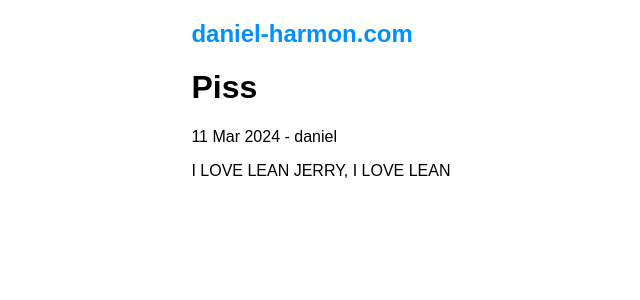
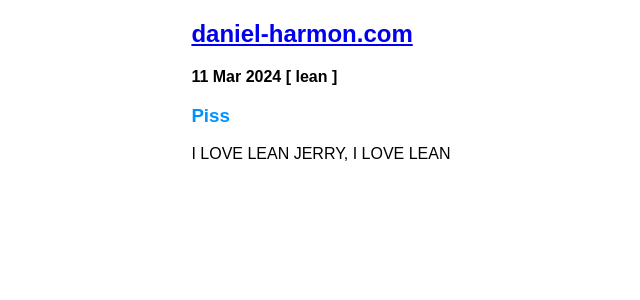
Before and after one commit to Dan-Harmon/Dan-Harmon.github.io, a Jekyll site: the page built from _posts/2024-03-11-piss.md, in a window 1280 px wide. Shown: the top 300 px of the page, without its empty margins (231-871 px from the left). Built offline with Jekyll 4.4.1, drawn with Linux system fonts in a browser that asks for light colours.

Commit message:
blog update

```diff
--- a/_layouts/default.html
+++ b/_layouts/default.html
@@ -4,7 +4,7 @@
     <meta charset="utf-8">
     <title>{{ page.title }}</title>
     <link rel="stylesheet" href="/styles.css">
-    <a href="/index.html" class="title"><h2>daniel-harmon.com</h2></a>
+    <a href="/index.html" class="name"><h2>daniel-harmon.com</h2></a>
   </head>
   <body class="main">
     {{ content }}
--- a/_layouts/post.html
+++ b/_layouts/post.html
@@ -2,8 +2,7 @@
 layout: default
 ---
 
-    <h1>{{ page.title }}</h1>
-
-    <p>{{ page.date | date_to_string }} - {{ page.author }}</p>
+    <p class="tag"><b>{{ page.date | date_to_string }} [ {{ page.tag }} ]</b></p>
+    <h3 class="title">{{ page.title }}</h3>
 
     <p>{{ content }}</p>
--- a/_posts/2024-03-11-piss.md
+++ b/_posts/2024-03-11-piss.md
@@ -1,7 +1,7 @@
 ---
 layout: post
 author: daniel
-
+tag: lean
 ---
 
 I LOVE LEAN JERRY, I LOVE LEAN
--- a/index.html
+++ b/index.html
@@ -5,12 +5,13 @@ layout: default
 
 <p><b>Daniel Harmon</b> -- visionary, genius, looks cute in cardigans</p>
 
-<p><a href="/about.html">about</a> / <a href="/contact.html">contact</a> / <a>subscribe</a></p>
+<p class="links"><a href="/about.html">about</a> / <a href="/contact.html">contact</a> / <a>subscribe</a></p>
 
 <ul>
     {% for post in site.posts %}
       <li>
-        <h2><a href="{{ post.url }}">{{ post.title }}</a></h2>
+        <a href="{{ post.url }}" class="title"><b>{{ post.title }}</b></a>
+        <p class="tag"><b>{{ post.date | date_to_string }} [ {{post.tag}} ]</b></p>
       </li>
     {% endfor %}
 </ul>
```
Also changed, not shown: _posts/2024-03-11-instant.md (+1 -1 lines), _posts/2024-03-11-swissmiss.md (+1 -2 lines), 7 other files.
